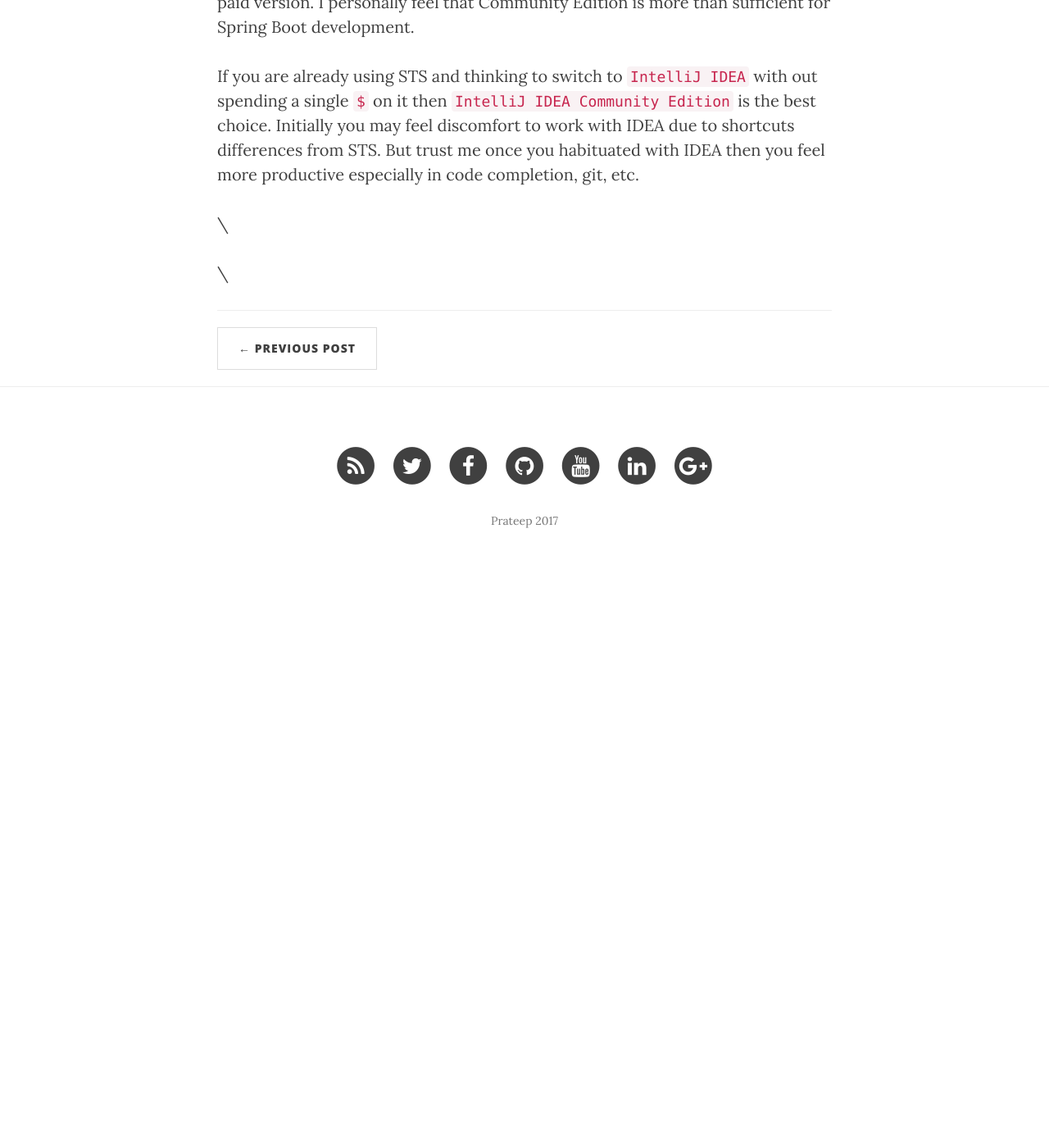
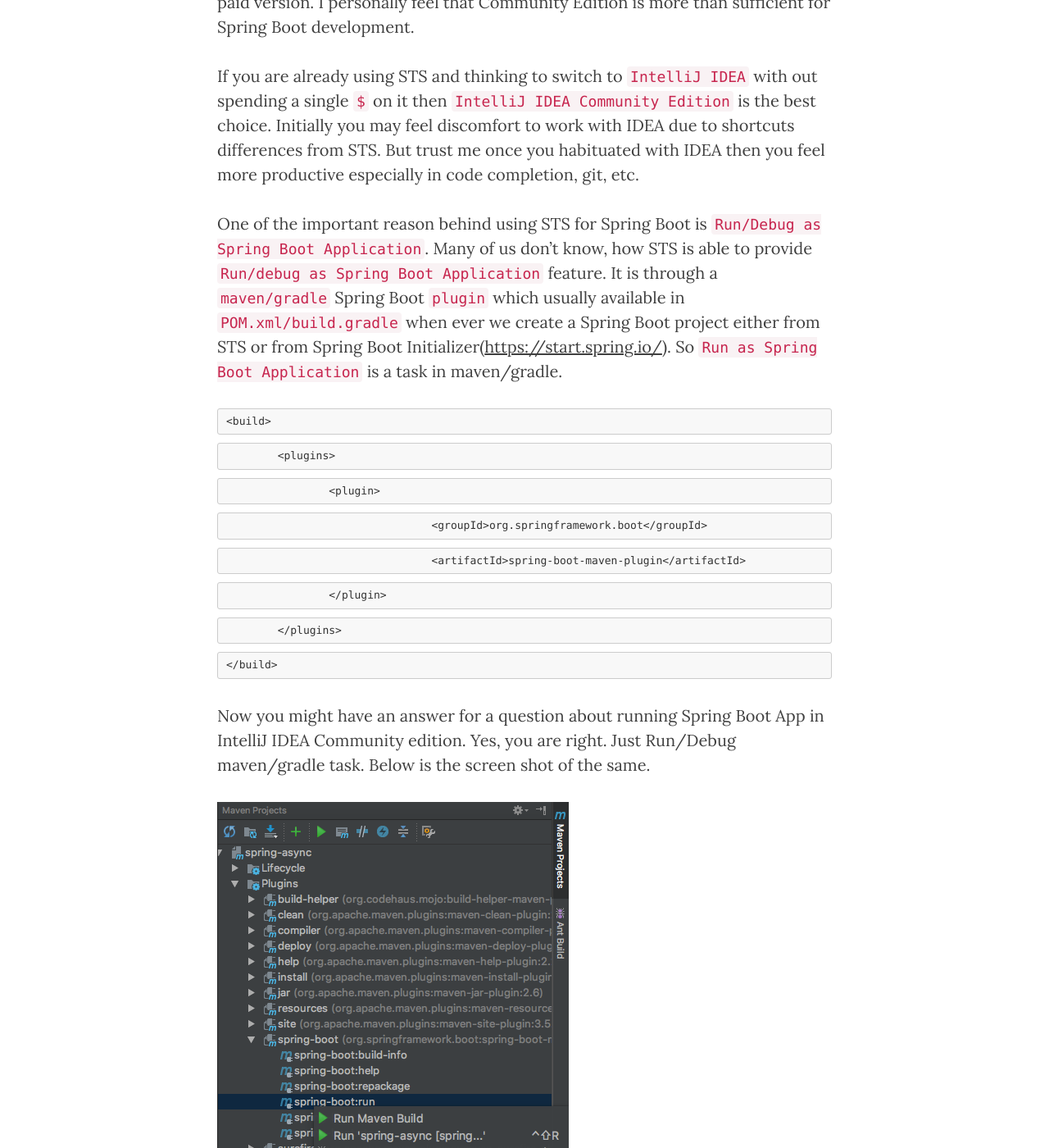
Before and after one commit to prateepgedupudi/prateepgedupudi.github.io, a Jekyll site: the page built from _posts/2017-12-30-how-to-run-spring-boot-from-intellij-idea-community-free-edition.md, in a window 1280 px wide and 1400 px high, scrolled down 872 px. Shown: the whole window at 82% size. Built offline with Jekyll 4.4.1, drawn with Linux system fonts in a browser that asks for light colours; nearby versions of some CDN libraries; a script that is not in the unit is left out; before the commit the page ends 1583 px from its top, so only the background shows below that.

Commit message:
Update Post “2017-12-30-how-to-run-spring-boot-from-intellij-idea-community-free-edition”

````diff
--- a/_posts/2017-12-30-how-to-run-spring-boot-from-intellij-idea-community-free-edition.md
+++ b/_posts/2017-12-30-how-to-run-spring-boot-from-intellij-idea-community-free-edition.md
@@ -10,6 +10,46 @@
 
 If you are already using STS and thinking to switch to `IntelliJ IDEA` with out spending a single `$` on it then `IntelliJ IDEA Community Edition` is the best choice. Initially you may feel discomfort to work with IDEA due to shortcuts differences from STS. But trust me once you habituated with IDEA then you feel more productive especially in code completion, git, etc.
 
+One of the important reason behind using STS for Spring Boot is `Run/Debug as Spring Boot Application`. Many of us don't know, how STS is able to provide `Run/debug as Spring Boot Application` feature. It is through a `maven/gradle` Spring Boot `plugin` which usually available in `POM.xml/build.gradle` when ever we create a Spring Boot project either from STS or from Spring Boot Initializer(<https://start.spring.io/>). So `Run as Spring Boot Application` is a task in maven/gradle.
+
+```
+<build>
+```
+
+```
+	<plugins>
+```
+
+```
+		<plugin>
+```
+
+```
+				<groupId>org.springframework.boot</groupId>
+```
+
+```
+				<artifactId>spring-boot-maven-plugin</artifactId>
+```
+
+```
+		</plugin>
+```
+
+```
+	</plugins>
+```
+
+```
+</build>
+```
+
+Now you might have an answer for a question about running Spring Boot App in IntelliJ IDEA Community edition. Yes, you are right. Just Run/Debug maven/gradle task. Below is the screen shot of the same.
+
+![](/img/maven_spring_boot_runas.png)
+
+
+
 \
 
 \
````
